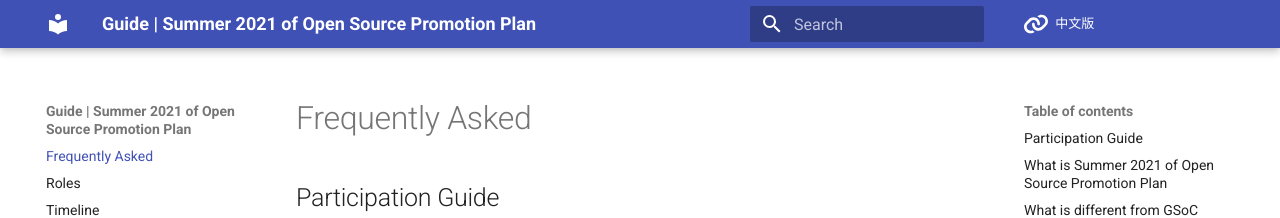
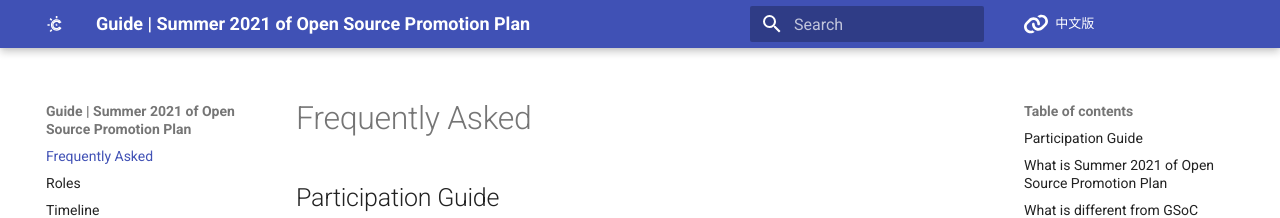
Before and after one commit to summer-ospp/help-en, an MkDocs documentation site: the page built from docs/index.md, in a window 1280 px wide. Shown: the top 218 px of the page. Built offline with MkDocs 1.6.1 and Material for MkDocs 9.7.7, drawn with Linux system fonts in a browser that asks for light colours; comment, search, counter and statistics services are not loaded.

Commit message:
add logo and favicon

```diff
--- a/mkdocs.yml
+++ b/mkdocs.yml
@@ -12,6 +12,8 @@ theme:
     - navigation.expand
   icon:
     repo: fontawesome/solid/link
+  logo: assets/logo.svg
+  favicon: assets/favicon.jpg
 
 extra:
   social:
```
Also changed, not shown: docs/assets/favicon.jpg (added), docs/assets/logo.svg (added), 1 other file.
